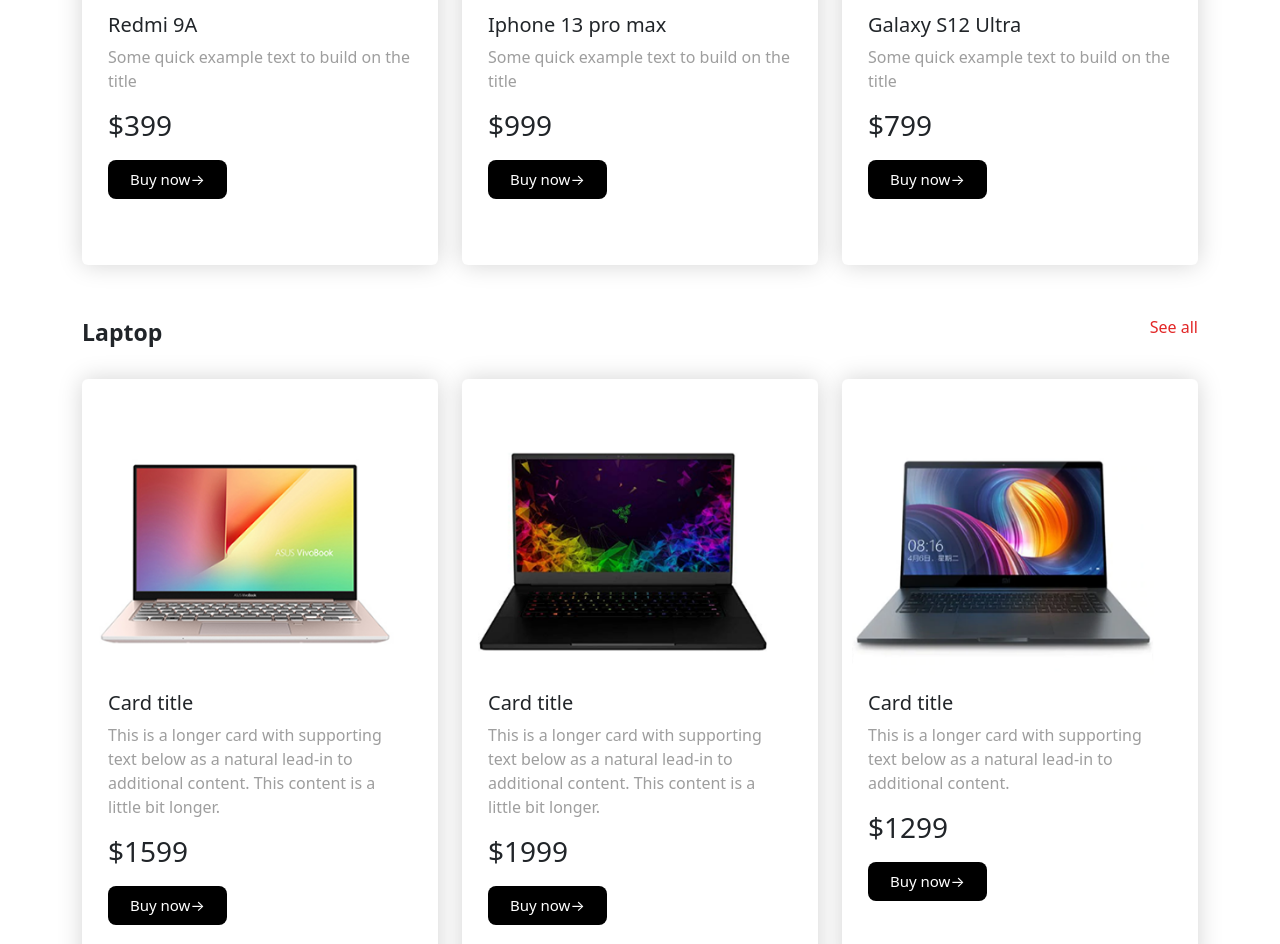
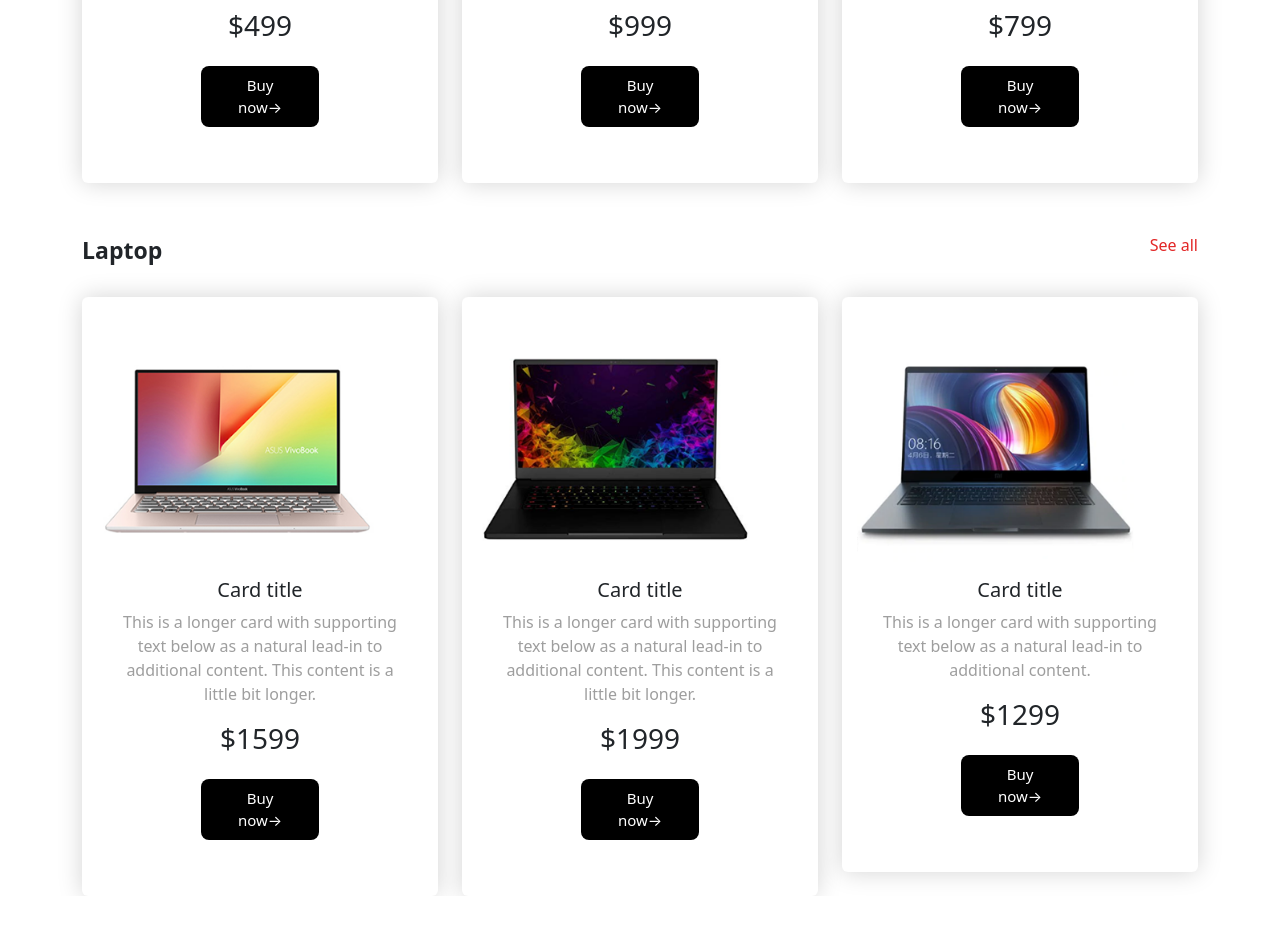
Before and after one commit to Md-Habibullah/gadgets-store, a plain HTML site: page index.html in a window 1280 px wide. Shown: the part 1024-1968 px from the top of the page. After the commit the page ends 1920 px from the top, so only its background shows below. Drawn offline with nearby package versions, Linux system fonts and the light colour scheme.

```diff
--- a/index.html
+++ b/index.html
@@ -114,10 +114,11 @@
             <div class=" d-flex justify-content-center">
               <img class="img-1" src="items/phone/phone-1.png" class="card-img-top" alt="...">
            </div>
+
             <div class="card-body">
-              <h5 class="card-title">Redmi 9A</h5>
-              <p class="card-text">Some quick example text to build on the title</p>
-              <h3>$399</h3>
+              <h5 class="card-title d-flex justify-content-center">Redmi 9A</h5>
+              <p class="card-text d-flex justify-content-center">Some quick example text to build on the title</p>
+              <h3 class="d-flex justify-content-center">$499</h3>
               <button class="btn-2">Buy now→</button>
             </div>
           </div>
@@ -129,13 +130,14 @@
            </div>
 
             <div class="card-body">
-              <h5 class="card-title">Iphone 13 pro max</h5>
-              <p class="card-text">Some quick example text to build on the title</p>
-              <h3>$999</h3>
+              <h5 class="card-title d-flex justify-content-center">Iphone 13 pro max</h5>
+              <p class="card-text d-flex justify-content-center">Some quick example text to build on the title</p>
+              <h3 class="d-flex justify-content-center">$999</h3>
               <button class="btn-2">Buy now→</button>
             </div>
           </div>
-        </div>
+
+          </div>
         <div class="col">
           <div class="card">
             <div class=" d-flex justify-content-center">
@@ -143,9 +145,9 @@
            </div>
 
             <div class="card-body">
-              <h5 class="card-title">Galaxy S12 Ultra</h5>
-              <p class="card-text">Some quick example text to build on the title</p>
-              <h3>$799</h3>
+              <h5 class="card-title d-flex justify-content-center">Galaxy S12 Ultra</h5>
+              <p class="card-text d-flex justify-content-center">Some quick example text to build on the title</p>
+              <h3 class="d-flex justify-content-center">$799</h3>
               <button class="btn-2">Buy now→</button>
             </div>
           </div>
@@ -161,39 +163,42 @@
       <div class="row row-cols-1 row-cols-md-3 g-4">
         <div class="col">
           <div class="card">
-            <img class="img-2" src="items/laptop/product-1.png" class="card-img-top" alt="...">
+            <img class="img-2 d-flex justify-content-center" src="items/laptop/product-1.png" class="card-img-top" alt="...">
             <div class="card-body">
-              <h5 class="card-title">Card title</h5>
-              <p class="card-text">This is a longer card with supporting text below as a natural lead-in to additional content. This content is a little bit longer.</p>
-              <h3>$1599</h3>
+              <h5 class="card-title d-flex justify-content-center">Card title</h5>
+              <p class="card-text d-flex justify-content-center">This is a longer card with supporting text below as a natural lead-in to additional content. This content is a little bit longer.</p>
+              <h3 class="d-flex justify-content-center">$1599</h3>
               <button class="btn-2">Buy now→</button>
             </div>
           </div>
         </div>
         <div class="col">
           <div class="card">
-            <img class="img-2" src="items/laptop/product-2.png" class="card-img-top" alt="...">
+            <img class="img-2 d-flex justify-content-center" src="items/laptop/product-2.png" class="card-img-top" alt="...">
             <div class="card-body">
-              <h5 class="card-title">Card title</h5>
-              <p class="card-text">This is a longer card with supporting text below as a natural lead-in to additional content. This content is a little bit longer.</p>
-              <h3>$1999</h3>
+              <h5 class="card-title d-flex justify-content-center">Card title</h5>
+              <p class="card-text d-flex justify-content-center">This is a longer card with supporting text below as a natural lead-in to additional content. This content is a little bit longer.</p>
+              <h3 class="d-flex justify-content-center">$1999</h3>
               <button class="btn-2">Buy now→</button>
             </div>
           </div>
         </div>
         <div class="col">
           <div class="card">
-            <img class="img-2" src="items/laptop/product-3.png" class="card-img-top" alt="...">
+            <img class="img-2 d-flex justify-content-center" src="items/laptop/product-3.png" class="card-img-top" alt="...">
             <div class="card-body">
-              <h5 class="card-title">Card title</h5>
-              <p class="card-text">This is a longer card with supporting text below as a natural lead-in to additional content.</p>
-              <h3>$1299</h3>
+              <h5 class="card-title d-flex justify-content-center">Card title</h5>
+              <p class="card-text d-flex justify-content-center">This is a longer card with supporting text below as a natural lead-in to additional content.</p>
+              <h3 class="d-flex justify-content-center">$1299</h3>
               <button class="btn-2">Buy now→</button>
             </div>
           </div>
         </div>
       </div>
     </div>
+
+
+
     <!-- JavaScript Bundle with Popper -->
     <script src="https://cdn.jsdelivr.net/npm/bootstrap@5.2.2/dist/js/bootstrap.bundle.min.js" integrity="sha384-OERcA2EqjJCMA+/3y+gxIOqMEjwtxJY7qPCqsdltbNJuaOe923+mo//f6V8Qbsw3" crossorigin="anonymous"></script>
 </body>
--- a/style.css
+++ b/style.css
@@ -17,7 +17,7 @@
     width: 100%;
 }
 .carousal-main{
-    height: 550px;
+    height: 500px;
     background-image: url("items/bg-2.png");
     background-repeat: no-repeat;
     background-position-y: bottom;
@@ -64,12 +64,21 @@
 .card{
     border: none !important;
     box-shadow: 0 0 25px rgb(212, 212, 212);
-    padding: 50px 10px;
+    padding: 40px 15px;
 
 }
 .card .img-1{
-    width:70%;
+    width:60%;
 }
 .card .img-2{
-    width:90%;
+    width:85%;
 }
+.card p{
+    text-align: center;
+}
+
+.card .btn-2{
+    margin: 30%;
+    margin-top: 15px;
+    margin-bottom: 0px;
+}
```
